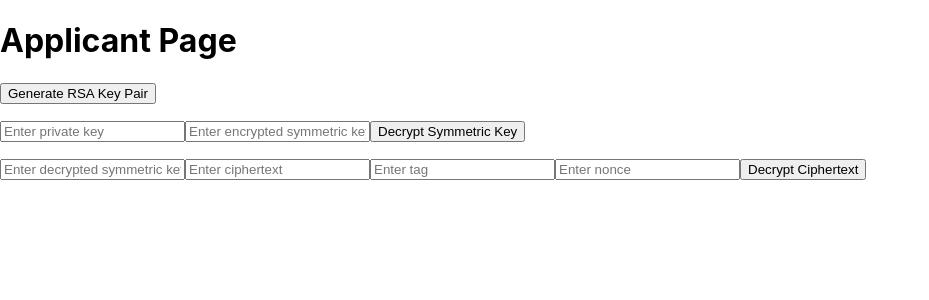
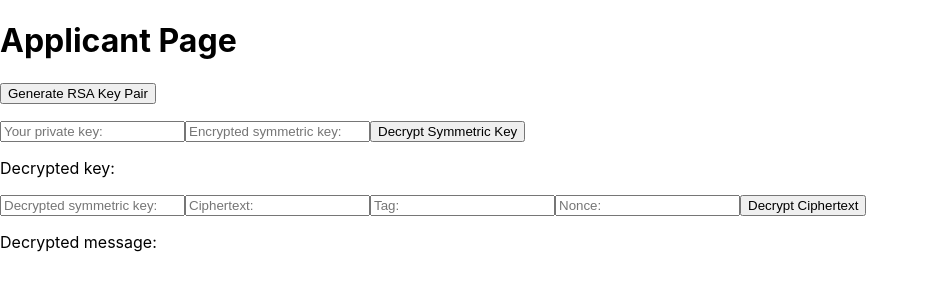
Before and after one commit to MBeshkov/dlt-job-application, a React (Create React App) app in the folder frontend/: page /applicant in a window 1280 px wide. Shown: the top 300 px of the page, without its empty margins (0-929 px from the left). Built offline with nearby package versions, Linux system fonts and the light colour scheme.

Commit message:
small modifications

```diff
--- a/frontend/src/Applicant.js
+++ b/frontend/src/Applicant.js
@@ -73,16 +73,16 @@ const Applicant = () => {
                 </div>
             )}
             <p></p>
-            <input type="text" placeholder="Enter private key" value={privateKeyInput} onChange={handlePrivateKeyInputChange} />
-            <input type="text" placeholder="Enter encrypted symmetric key" value={encryptedKeyInput} onChange={handleEncryptedKeyInputChange} />
+            <input type="text" placeholder="Your private key:" value={privateKeyInput} onChange={handlePrivateKeyInputChange} />
+            <input type="text" placeholder="Encrypted symmetric key:" value={encryptedKeyInput} onChange={handleEncryptedKeyInputChange} />
             <button onClick={handlePrivEncrypKeyInputSubmit}>Decrypt Symmetric Key</button>
-            <p>{decryptedKey}</p>
-            <input type="text" placeholder="Enter decrypted symmetric key" value={decryptedKeyInput} onChange={handleDecryptedKeyInputChange} />
-            <input type="text" placeholder="Enter ciphertext" value={encryptedMessageInput} onChange={handleEncryptedMessageInput} />
-            <input type="text" placeholder="Enter tag" value={tagInput} onChange={handleTagInputChange} />
-            <input type="text" placeholder="Enter nonce" value={nonceInput} onChange={handleNonceInputChange} />
+            <p>Decrypted key: {decryptedKey}</p>
+            <input type="text" placeholder="Decrypted symmetric key:" value={decryptedKeyInput} onChange={handleDecryptedKeyInputChange} />
+            <input type="text" placeholder="Ciphertext:" value={encryptedMessageInput} onChange={handleEncryptedMessageInput} />
+            <input type="text" placeholder="Tag:" value={tagInput} onChange={handleTagInputChange} />
+            <input type="text" placeholder="Nonce:" value={nonceInput} onChange={handleNonceInputChange} />
             <button onClick={handleCipherDecKeyNonceTagInputSubmit}>Decrypt Ciphertext</button>
-            <p>{decryptedMessage}</p>
+            <p>Decrypted message: {decryptedMessage}</p>
         </div>
     );
 
--- a/frontend/src/Employer.js
+++ b/frontend/src/Employer.js
@@ -67,12 +67,12 @@ const Employer = () => {
             <h1>Employer Page</h1>
             <button onClick={generateSymmetricKey}>Generate Symmetric Key</button>
             <p>{symmetricKey}</p>
-            <input type="text" placeholder="Enter public key" value={publicKeyInput} onChange={handlePublicKeyInputChange} />
-            <input type="text" placeholder="Enter symmetric key" value={symmetricKeyToBeEncryptedInput} onChange={handleSymmetricKeyInputChange} />
+            <input type="text" placeholder="Your public key:" value={publicKeyInput} onChange={handlePublicKeyInputChange} />
+            <input type="text" placeholder="Symmetric key:" value={symmetricKeyToBeEncryptedInput} onChange={handleSymmetricKeyInputChange} />
             <button onClick={handlePubSymKeyInputSubmit}>Submit</button>
             <p>{encryptedKey}</p>
-            <input type="text" placeholder="Enter message" value={messageInput} onChange={handleMessageInputChange} />
-            <input type="text" placeholder="Enter symmetric key" value={symmetricKeyToEncryptWithInput} onChange={handleSymmetricKeyToEncryptWithInputChange} />
+            <input type="text" placeholder="Message:" value={messageInput} onChange={handleMessageInputChange} />
+            <input type="text" placeholder="Symmetric key:" value={symmetricKeyToEncryptWithInput} onChange={handleSymmetricKeyToEncryptWithInputChange} />
             <button onClick={handleMessageSymKeyInputSubmit}>Encrypt Message</button>
             {cipherDetails && typeof cipherDetails === 'object' && (
                 <div>
--- a/frontend/src/FeedbackSummary.js
+++ b/frontend/src/FeedbackSummary.js
@@ -14,6 +14,7 @@ const FeedbackSummary = () => {
         // Replace with your server API endpoint
         axios.post('http://localhost:5000/api/feedbackGenerator', { applicantId })
             .then(res => {
+                console.log(res.data)
                 setSummary(res.data);
             })
             .catch(err => console.error(err));
@@ -32,7 +33,7 @@ const FeedbackSummary = () => {
             {summary && (
                 <div>
                     <h2>Summary:</h2>
-                    <p>{summary}</p>
+                    <p>{summary.split('\n').map((line, i) => <React.Fragment key={i}>{line}<br /></React.Fragment>)}</p>
                 </div>
             )}
         </div>
```
Also changed, not shown: 1 other file (tests, documents, lock files or other folders).
